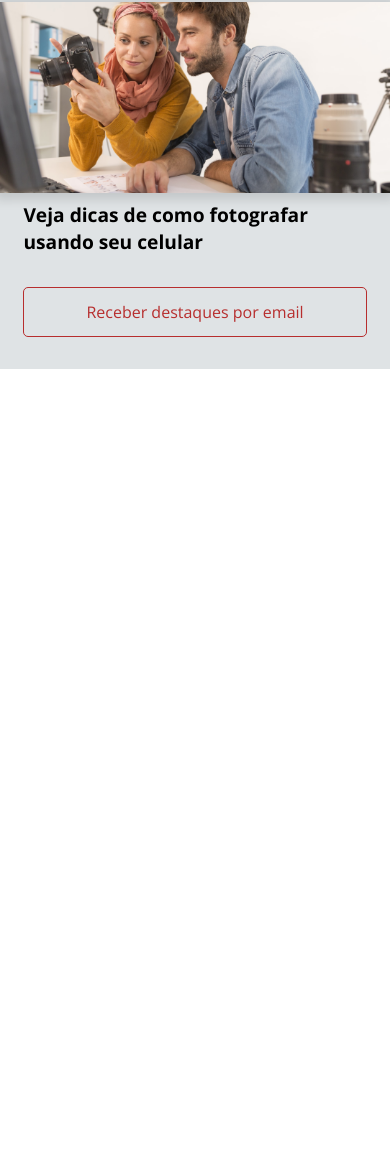
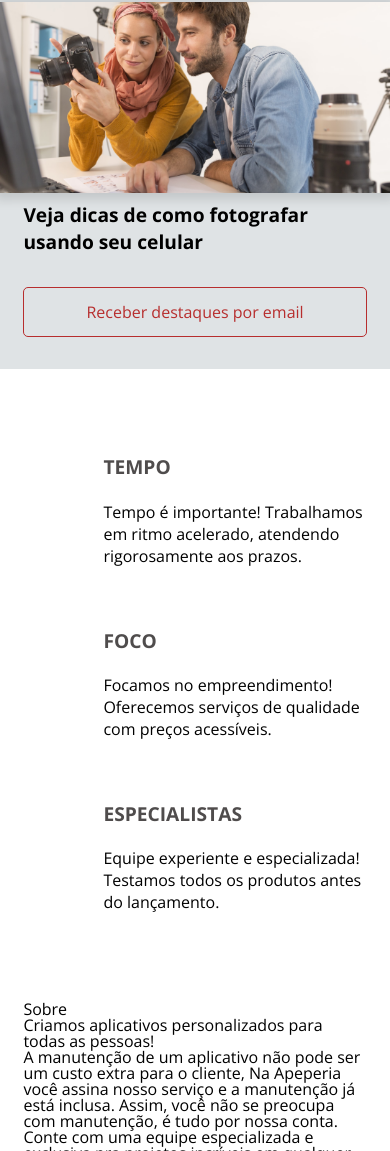
Before and after one commit to natalledm/100-days-of-code, a plain HTML site: page mobile-first-project/projeto-apeperia/index.html in a window 390 px wide. Shown: the part 849-2000 px from the top of the page. Before the commit the page ends 1218 px from the top, so only its background shows below. Drawn offline with nearby package versions, Linux system fonts and the light colour scheme; files that its build step writes are made by us from their sources.

Commit message:
Structure for the landing page of the mobile first project

```diff
--- a/mobile-first-project/projeto-apeperia/css/destaques.css
+++ b/mobile-first-project/projeto-apeperia/css/destaques.css
@@ -23,6 +23,7 @@
 
 .destaques__painel-imagem {
   width: 100vw;
+  max-width: 600px;
   box-shadow: 0 2px 10px 5px #00000020;
   margin-bottom: .5rem;
 }
--- /dev/null
+++ b/mobile-first-project/projeto-apeperia/css/diferenciais.css
@@ -0,0 +1,31 @@
+.diferenciais {
+  padding-top: 3.5rem;
+  padding-bottom: 3.5rem;
+}
+
+.diferenciais__lista {
+  display: flex;
+  flex-wrap: wrap;
+  justify-content: space-evenly;
+}
+
+.diferenciais__item {
+  max-width: 350px;
+
+  box-sizing: border-box;
+
+  padding: 2rem 0 2rem 5rem;
+}
+
+.item__titulo {
+  color: var(--cinza-escuro);
+  font-weight: 700;
+  font-size: 1.2rem;
+  text-transform: uppercase;
+
+  margin-bottom: 1.5rem;
+}
+
+.item__texto {
+  line-height: normal;
+}
--- /dev/null
+++ b/mobile-first-project/projeto-apeperia/css/sobre.css
@@ -0,0 +1,34 @@
+.sobre {
+  padding-top: 3rem;
+  padding-bottom: 3rem;
+}
+
+.sobre__titulo {
+  color: var(--cinza-escuro);
+  font-weight: 700;
+  font-size: 1.5rem;
+  font-family: var(--montserrat);
+  text-transform: uppercase;
+  text-align: center;
+
+  margin-bottom: 1.25rem;
+}
+
+.sobre__texto {
+  line-height: normal;
+
+  margin-bottom: 1rem;
+}
+
+.sobre__texto--destaque {
+  color: var(--cinza-escuro);
+  font-weight: 700;
+}
+
+.sobre__plataformas {
+  display: flex;
+  flex-wrap: wrap;
+  justify-content: space-evenly;
+
+  margin-bottom: 1rem;
+}
--- a/mobile-first-project/projeto-apeperia/index.html
+++ b/mobile-first-project/projeto-apeperia/index.html
@@ -11,6 +11,7 @@
 	<link rel="stylesheet" href="css/cabecalho.css">
 	<link rel="stylesheet" href="css/chamada.css">
 	<link rel="stylesheet" href="css/destaques.css">
+	<link rel="stylesheet" href="diferenciais.css">
 	<title>Home | Apeperia</title>
 </head>
 <body>
@@ -49,6 +50,42 @@
 			</a>
 			<a href="#" class="destaques__botao botao">Receber destaques por email</a>
 		</section>
+		<section class="diferenciais container">
+			<ul class="diferenciais__lista">
+					<li class="diferenciais__item">
+							<h2 class="item__titulo">Tempo</h2>
+							<p class="item__texto">Tempo é importante! Trabalhamos em ritmo acelerado, atendendo rigorosamente aos prazos.</p>
+					</li>
+					<li class="diferenciais__item">
+							<h2 class="item__titulo">Foco</h2>
+							<p class="item__texto">Focamos no empreendimento! Oferecemos serviços de qualidade com preços acessíveis.</p>
+					</li>
+					<li class="diferenciais__item">
+							<h2 class="item__titulo">Especialistas</h2>
+							<p class="item__texto">Equipe experiente e especializada! Testamos todos os produtos antes do lançamento.</p>
+					</li>
+			</ul>
+		</section>
+		<section class="sobre container">
+			<div class="sobre__conteudo">
+					<h2 class="sobre__titulo">Sobre</h2>
+					<p class="sobre__texto">Criamos aplicativos personalizados para <strong class="sobre__texto--destaque">todas as pessoas</strong>!</p>
+					<p class="sobre__texto">
+							A manutenção de um aplicativo não pode ser um custo extra para o cliente, Na Apeperia você assina nosso serviço e a manutenção já está inclusa. Assim, você não se preocupa com manutenção, é tudo por nossa conta.
+					</p>
+					<p class="sobre__texto sobre__texto--destaque sobre__texto--divisao">
+							Conte com uma equipe especializada e exclusiva pra projetos incríveis em qualquer plataforma.
+					</p>
+					<ul class="sobre__plataformas">
+							<li><img src="img/android.png" alt="Ícone do Android"></li>
+							<li><img src="img/blackberry.png" alt="Ícone da Blackberry"></li>
+							<li><img src="img/apple.png" alt="Ícone da Apple"></li>
+							<li><img src="img/windowsphone.png" alt="Ícone da Microsoft"></li>
+					</ul>
+					<p class="sobre__texto">Desenvolvemos aplicativos para todas as plataformas</p>
+			</div>
+			<img src="img/sobre-apeperia.png" alt="Sobre a Apeperia" class="sobre__imagem">
+		</section>
 	</main>
 </body>
 </html>
```
Also changed, not shown: journal.md (line endings or trailing spaces). Lines whose indentation alone changed are shown as unchanged.
